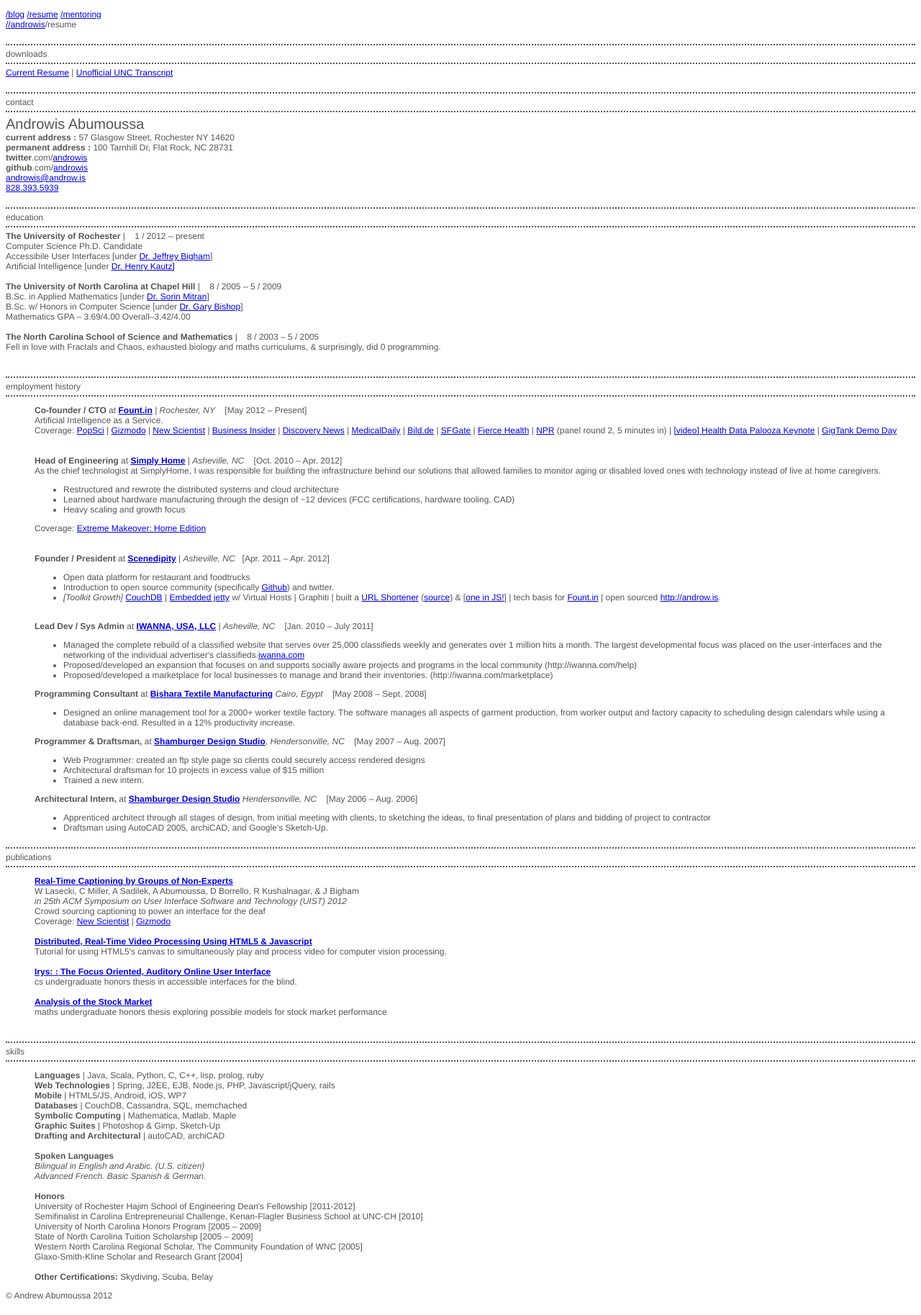
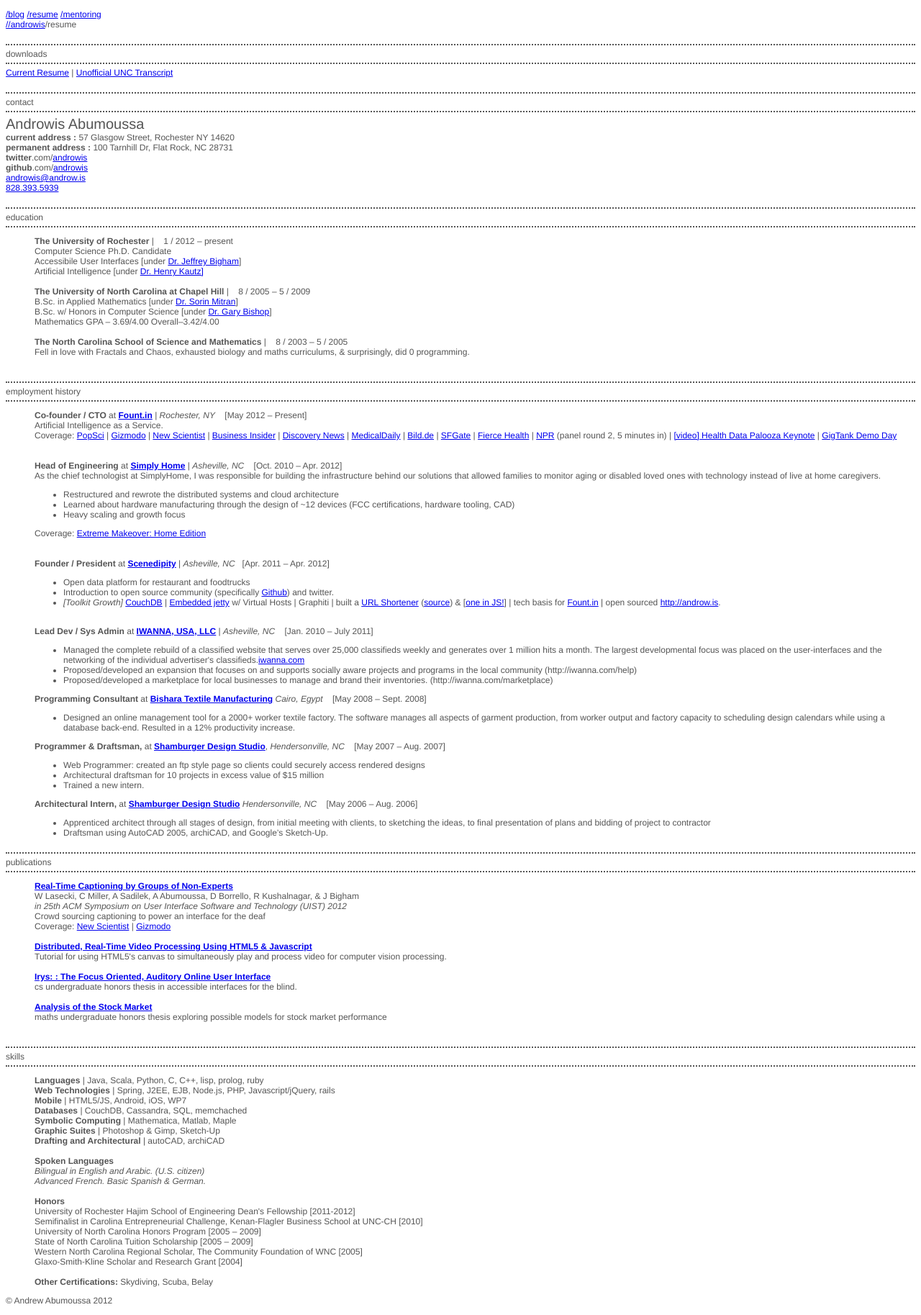
Before and after one commit to androwis/androwis.github.com, a Jekyll site: the page resume/index.html, which Jekyll copies as it is, in a window 1280 px wide. Shown: the whole page at 72% size. Built offline with Jekyll 4.4.1, drawn with Linux system fonts in a browser that asks for light colours.

Commit message:
Update resume/index.html

```diff
--- a/resume/index.html
+++ b/resume/index.html
@@ -33,21 +33,24 @@
 
 
 <center>education</center>
+<dl>
+
+<dd>
 <b>The University of Rochester</b> | <span class="d">1 / 2012 – present</span><br/>
 Computer Science Ph.D. Candidate</br>
 Accessibile User Interfaces [under <a href="http://www.cs.rochester.edu/~jbigham/">Dr. Jeffrey Bigham</a>] <br/>
 Artificial Intelligence [under <a href="http://www.cs.rochester.edu/u/kautz/">Dr. Henry Kautz]</a>
 <br/><br/>
-
+</dd><dd>
 <b>The University of North Carolina at Chapel Hill</b> | <span class="d">8 / 2005 – 5 / 2009</span><br/>
 B.Sc. in Applied Mathematics [under <a href="http://mitran.web.unc.edu/">Dr. Sorin Mitran</a>]<br/>
 B.Sc. w/ Honors in Computer Science [under <a href="http://www.cs.unc.edu/~gb/">Dr. Gary Bishop</a>]<br/>
 Mathematics GPA – 3.69/4.00 Overall–3.42/4.00
 <br/><br/>
-
+</dd><dd>
 <b>The North Carolina School of Science and Mathematics</b> | <span class="d">8 / 2003 – 5 / 2005</span><br/>
 Fell in love with Fractals and Chaos, exhausted biology and maths curriculums, &amp; surprisingly, did 0 programming.<br/><br/>
-
+</dd></dl>
 <center>employment history</center>
 <dl>
 
```
